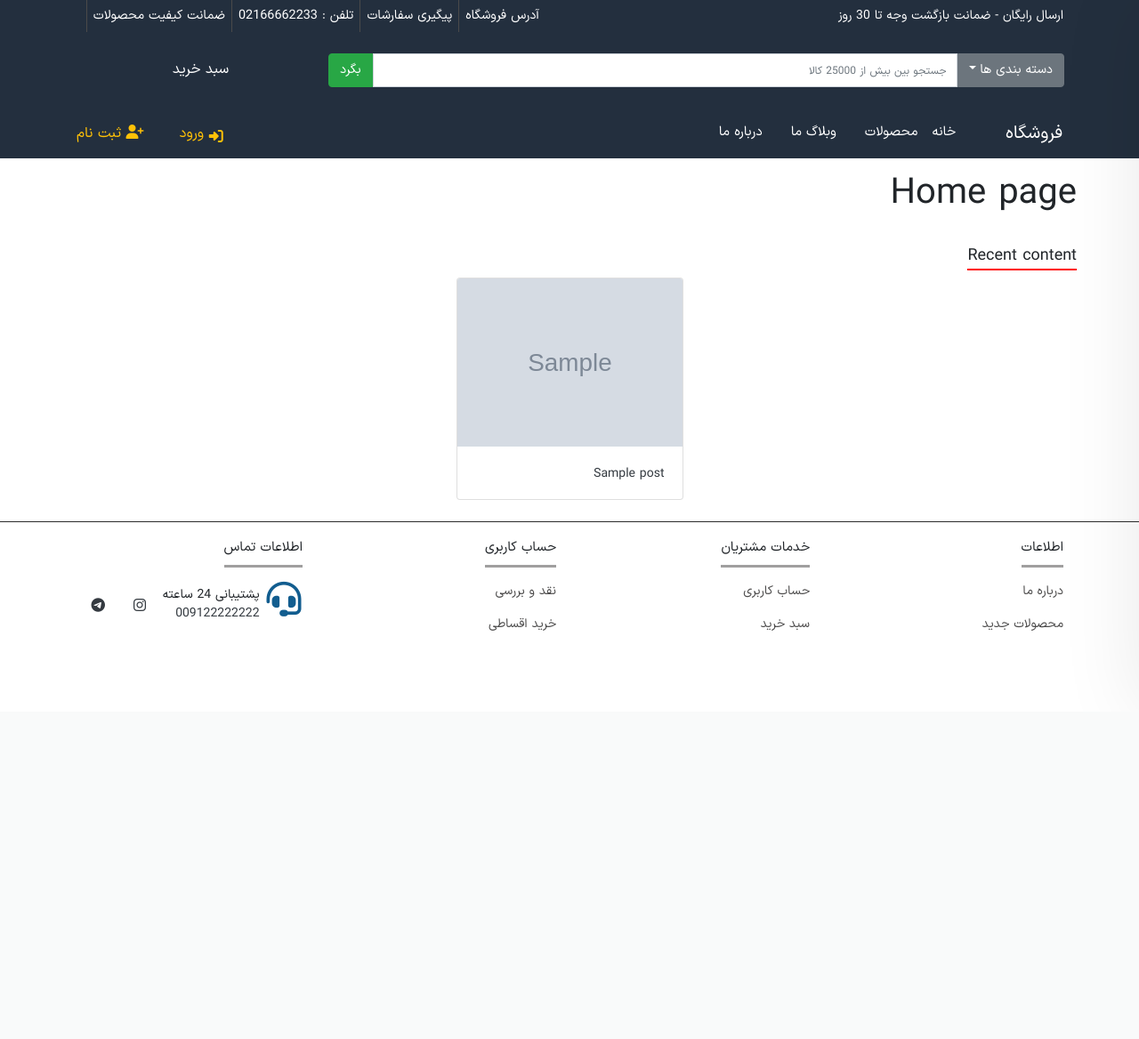
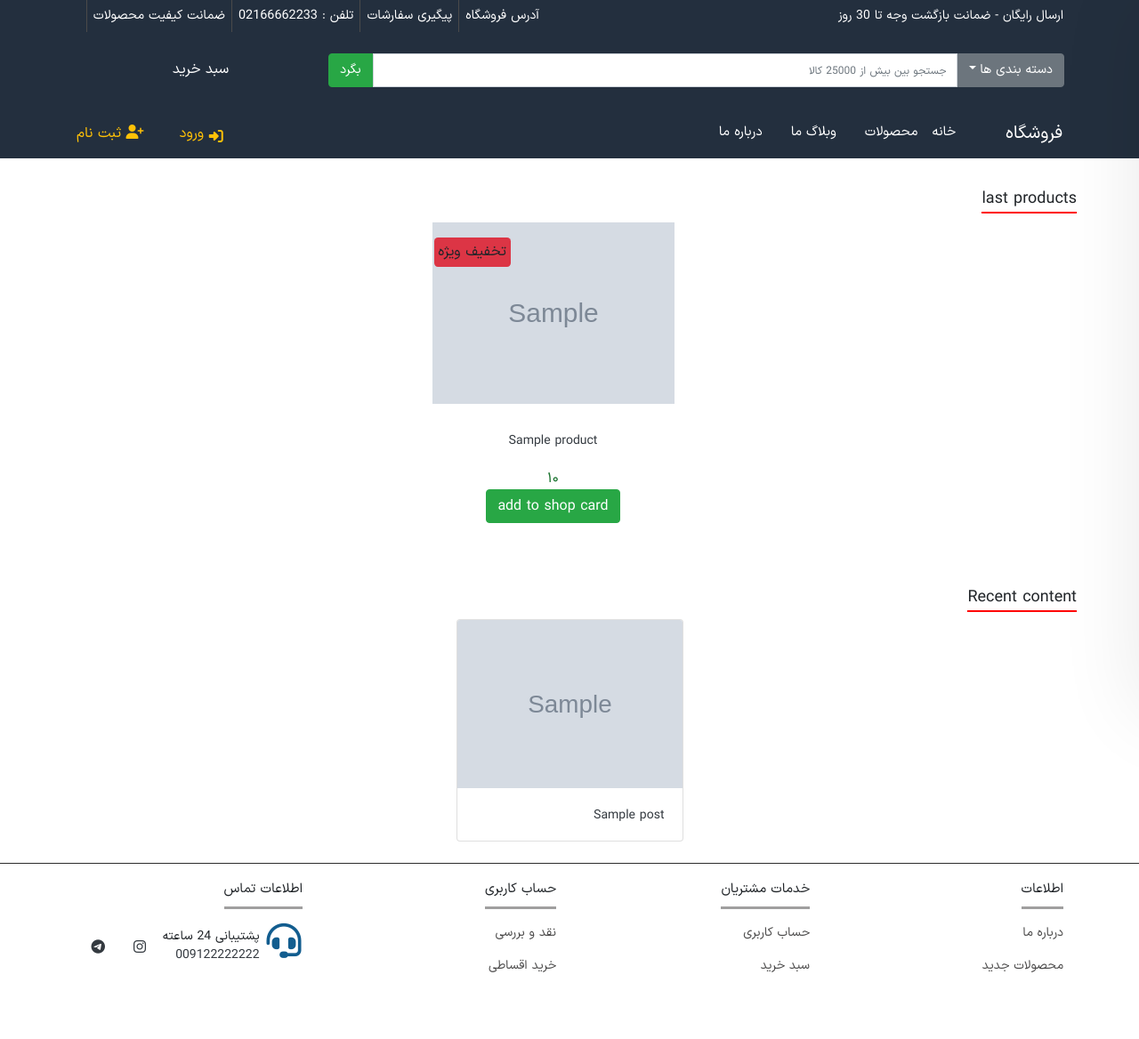
Before and after one commit to Hossein-YB/online-shop, a Django app: page / in a window 1280 px wide. Shown: the whole page at 89% size. Before the commit the page ends 709 px from the top, so only its background shows below. Run offline with Django 4.2, Linux system fonts and the light colour scheme; tables that the repository leaves empty hold one stand-in row (values such as "Sample post"); grey boxes marked "Sample" are stand-in pictures; parts of the project's set-up code (start-up, migrations or seed data) failed here and were passed over; some libraries are stand-ins or nearby versions; some web fonts are replaced.

Commit message:
fix bugs

```diff
--- a/blogs/models.py
+++ b/blogs/models.py
@@ -112,7 +112,10 @@ class Post(models.Model):
     @classmethod
     def get_by_category(cls, category_id):
         posts = cls.objects.all().filter(category=category_id)
-        return posts
+        if posts.count() > 0:
+            return posts
+        else:
+            return None
 
     class Meta:
         verbose_name = _("Post")
--- a/config/urls.py
+++ b/config/urls.py
@@ -21,6 +21,7 @@ from django.conf.urls.static import static
 urlpatterns = [
     path('admin/', admin.site.urls),
     path('accounts/', include('allauth.urls')),
+    path('accounts/', include('accounts.urls')),
     path('',  include('pages.urls')),
     path('products/', include('products.urls')),
     path('cart/', include('cart.urls', namespace="cart_url")),
--- a/pages/views.py
+++ b/pages/views.py
@@ -1,12 +1,13 @@
 from django.shortcuts import render
 from django.views.generic import TemplateView
 from blogs.models import Post
+from products.models import Products
 
 
 def home_page_view(request):
-
+    products = Products.objects.all().order_by("-datetime_created")[:8]
     posts = Post.get_posts(4)
-    return render(request, 'home.html', context={'posts': posts})
+    return render(request, 'home.html', context={'posts': posts, 'products': products})
 
 
 class AboutUSPage(TemplateView):
--- a/templates/_base_blog.html
+++ b/templates/_base_blog.html
@@ -95,13 +95,13 @@
             <div class="container">
                 <div class="row main-section-footer main-section-footer-blog">
                     <div class="col-sm-12 d-flex justify-content-around mb-3">
-                        <a href="#" class="text-decoration-none text-dark">
+                        <a href="{% url 'home' %}" class="text-decoration-none text-dark">
                             <h5>فروشگاه ما</h5>
                         </a>
-                        <a href="#" class="text-decoration-none text-dark">
+                        <a href="{% url 'home' %}" class="text-decoration-none text-dark">
                             <h5>خدمات مشتریان</h5>
                         </a>
-                        <a href="#" class="text-decoration-none text-dark">
+                        <a href="{% url 'singup' %}" class="text-decoration-none text-dark">
                             <h5>حساب کاربری</h5>
                         </a>
                         <a href="#" class="text-decoration-none text-dark">
--- a/templates/home.html
+++ b/templates/home.html
@@ -1,15 +1,56 @@
 {% extends '_base.html' %}
+{% load convert_number %}
+{% load humanize %}
 {% load i18n %}
 {% block page_tilte %}
     صفحه خانه
 {% endblock %}
 
 {% block content %}
-    <div class="container">
+    <!-- start blog -->
+    <div class="container mt-4">
         <div class="row">
-            <h1>Home page</h1>
+            <p class="s-title d-inline">{% translate 'last products' %}</p>
+        </div>
+        <div class="row d-flex justify-content-around align-items-center">
+            {% for product in products %}
+                <div class="col-xl-3 col-md-4 col-sm-6 c-col-sm-6 mb-3">
+                    <div class="card custom-card">
+                        <div class="card-banner">
+                            <a href="{{ product.get_absolute_url }}">
+                                <img src="{{ product.image.url }}"
+                                     alt="Products" class="w-100">
+                            </a>
+                            <span class="position-absolute bg-danger product-offer">
+                                    تخفیف ویژه
+                                </span>
+                        </div>
+                        <div class="card-body d-flex justify-content-center align-items-center flex-column custom-card-body">
+                            <a href="{{ product.get_absolute_url }}" class="text-dark text-decoration-none">
+                                <h5 class="product-title mt-2">{{ product.title }}</h5>
+                            </a>
+                            <p class="card-text price mt-2">
+                                {#                                        <span class="p-s-first"><s>{{ product.price|intcomma:False|english_to_persian }}</s></span>#}
+                                {#                                        <span class="p-s-second">-</span>#}
+                                <span class="p-s-third">{{ product.price|intcomma:False|english_to_persian }}</span>
+
+                            </p>
+                            <div>
+                                <form class="" method="post" action="{% url 'cart:add_to_cart' product.id %}">
+                                    {% csrf_token %}
+                                    <input type="hidden" value="1" name="quantity">
+                                    <button type="submit"
+                                            class="btn btn-success">{% trans 'add to shop card' %}</button>
+                                </form>
+                            </div>
+
+                        </div>
+                    </div>
+                </div>
+            {% endfor %}
         </div>
     </div>
+    <!-- end blog -->
     <!-- start blog -->
     <div class="container mt-4">
         <div class="row">
```
Also changed, not shown: blogs/templates/blogs/blog_404.html (+9 -3 lines), blogs/views.py (+7 -8 lines), products/templates/products/product_list.html (+4 -11 lines).
